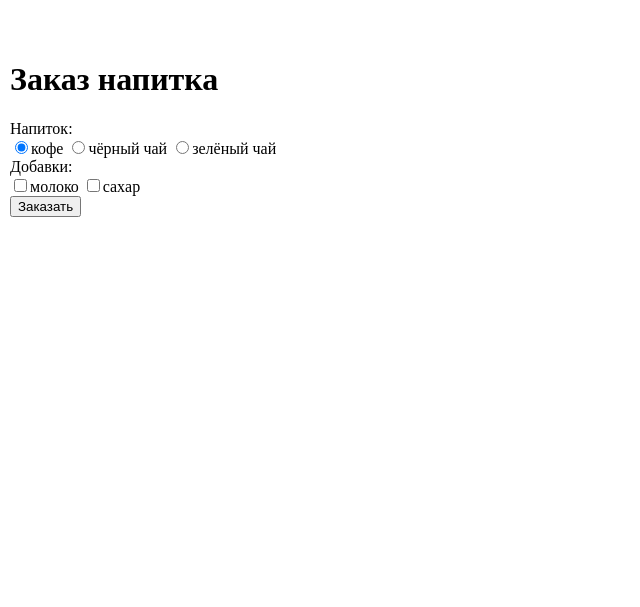
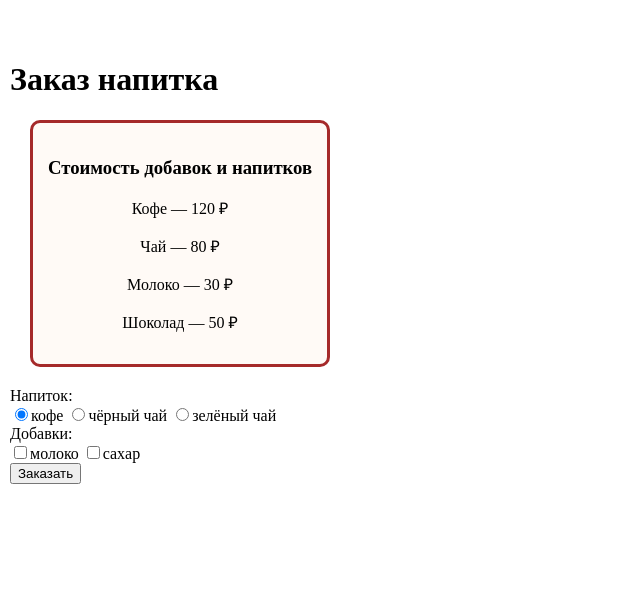
Before and after one commit to alexwisent/WEB--3.1, a Flask app: page /lab3/order in a window 1280 px wide. Shown: the part 76-683 px from the top of the page, without its empty margins (0-640 px from the left). Run offline with Flask 3, Linux system fonts and the light colour scheme.

Commit message:
Заказ напитка

```diff
--- a/static/main.css
+++ b/static/main.css
@@ -55,3 +55,13 @@ footer {
 .error {
     color: red;
 }
+
+.addons-menu {
+    border: 3px solid brown;     /* коричневая рамка */
+    text-align: center;          /* текст по центру */
+    padding: 15px;               /* отступ внутри блока */
+    margin: 20px 0 20px 20px;    /* отступ сверху, снизу и слева */
+    width: fit-content;          /* ширина под содержимое */
+    border-radius: 10px;         /* немного скруглим углы */
+    background-color: #fffaf6;   /* лёгкий бежевый фон */
+}
--- a/templates/lab3/order.html
+++ b/templates/lab3/order.html
@@ -4,6 +4,14 @@
 
 {% block main %}
     <h1>Заказ напитка</h1>
+
+    <div class="addons-menu">
+        <h3>Стоимость добавок и напитков</h3>
+        <p>Кофе — 120 ₽</p>
+        <p>Чай — 80 ₽</p>
+        <p>Молоко — 30 ₽</p>
+        <p>Шоколад — 50 ₽</p>
+    </div>
 
     <form action="/lab3/pay"> <!-- перенаправленеи на следующий адрес -->
         <div>Напиток:</div>
```
